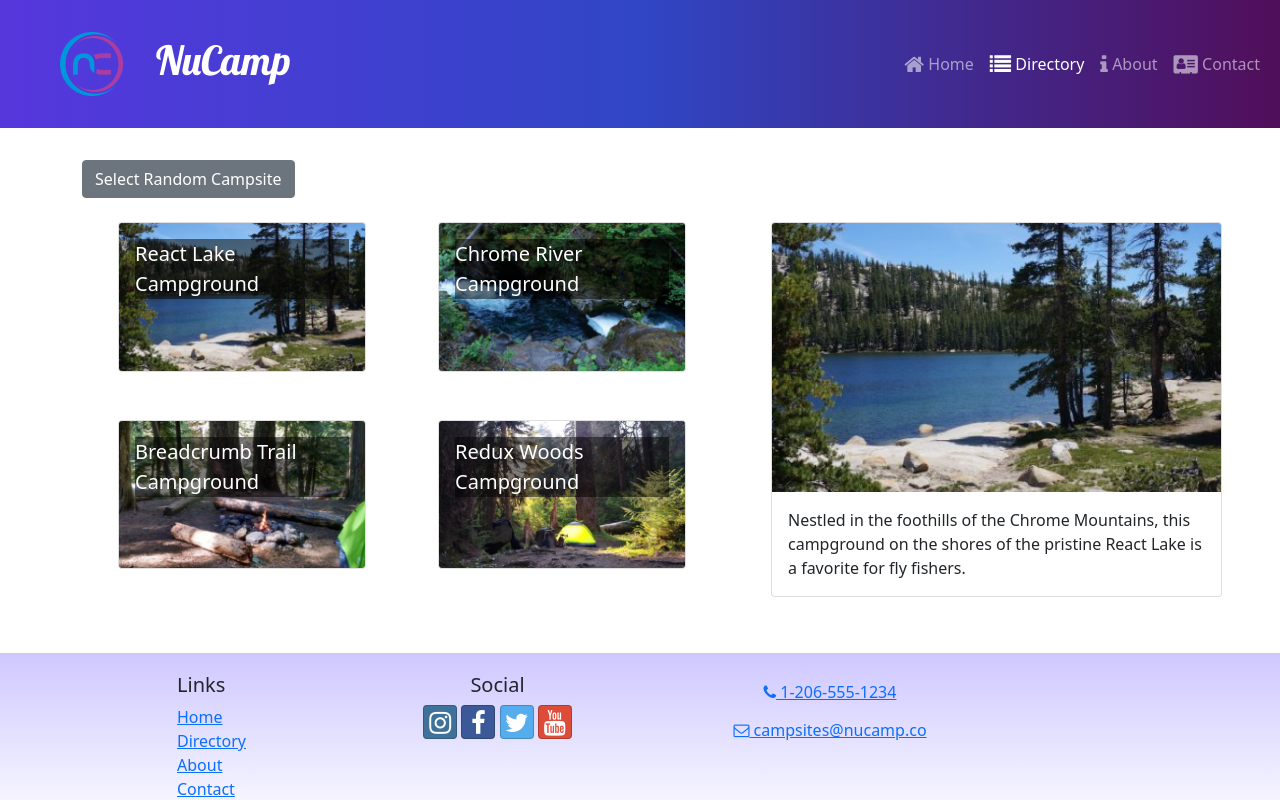
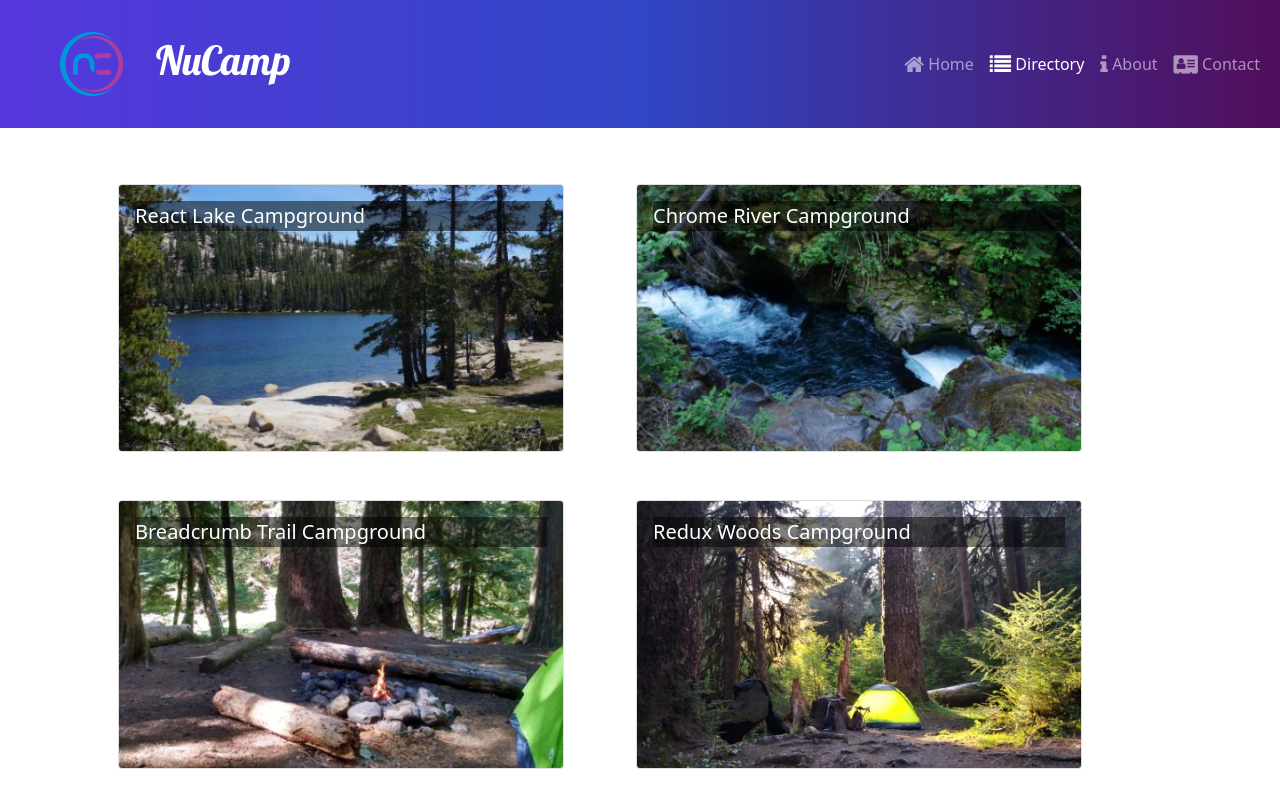
Before and after one commit to Chad-Graham/nucampreactsite, a React (Create React App) app: page /directory in a window 1280 px wide. Shown: the top 800 px of the page. Built offline with nearby package versions, Linux system fonts and the light colour scheme.

Commit message:
CampsiteDetailPage with useParams

```diff
--- a/src/App.js
+++ b/src/App.js
@@ -5,6 +5,7 @@
 import Footer from './components/Footer';
 import CampsitesDirectoryPage from './pages/CampsitesDirectoryPage';
 import './App.css';
+import CampsiteDetailPage from './pages/CampsiteDetailPage';
 
 function App() {
   return (
@@ -14,6 +15,10 @@
         <Route path='/' element={<HomePage />} />
         <Route path='contact' element={<ContactPage />} />
         <Route path='directory' element={<CampsitesDirectoryPage />} />
+        <Route
+          path='directory/:campsiteId'
+          element={<CampsiteDetailPage />}
+        />
       </Routes>
       <Footer />
     </div>
--- a/src/features/campsites/CampsiteCard.js
+++ b/src/features/campsites/CampsiteCard.js
@@ -1,10 +1,10 @@
 import { Card, CardImg, CardImgOverlay, CardTitle } from 'reactstrap';
-
-
+import { Link } from 'react-router-dom';
 
 const CampsiteCard = ({campsite}) => {
-  const { image, name } = campsite;
+  const { id, image, name } = campsite;
   return (
+    <Link to={`${id}`}>
     <Card>
       <CardImg
         width='100%'
@@ -15,6 +15,7 @@
         <CardTitle>{name}</CardTitle>
       </CardImgOverlay>
     </Card>
+    </Link>
   );
 }
 
--- a/src/features/campsites/CampsitesList.js
+++ b/src/features/campsites/CampsitesList.js
@@ -4,7 +4,6 @@
 
 const CampsitesList = () => {
     const campsites = selectAllCampsites();
-
     return (
         <Row className='ms-auto'>
             {campsites.map((campsite) => {
@@ -15,7 +14,7 @@
                 );
             })}
         </Row>
-    )
+    );
 };
 
 export default CampsitesList;
--- a/src/features/campsites/campsitesSlice.js
+++ b/src/features/campsites/campsitesSlice.js
@@ -4,8 +4,8 @@
     return CAMPSITES;
 };
 
-export const selectRandomCampsite = () => {
-    return CAMPSITES[Math.floor(CAMPSITES.length * Math.random())];
+export const selectCampsiteById = (id) => {
+    return CAMPSITES.find((campsite) => campsite.id === parseInt(id));
 };
 
 export const selectFeaturedCampsite = () => {
--- /dev/null
+++ b/src/pages/CampsiteDetailPage.js
@@ -0,0 +1,19 @@
+import { Container, Row } from 'reactstrap';
+import { useParams } from 'react-router-dom';
+import { selectCampsiteById } from '../features/campsites/campsitesSlice';
+import CampsiteDetail from '../features/campsites/CampsiteDetail';
+
+const CampsiteDetailPage = () => {
+    const { campsiteId } = useParams();
+    const campsite = selectCampsiteById(campsiteId);
+
+    return (
+        <Container>
+            <Row>
+                <CampsiteDetail campsite={campsite} />
+            </Row>
+        </Container>
+    );
+};
+
+export default CampsiteDetailPage;
--- a/src/pages/CampsitesDirectoryPage.js
+++ b/src/pages/CampsitesDirectoryPage.js
@@ -1,29 +1,10 @@
-import { Container, Row, Col, Button } from 'reactstrap';
-import CampsiteDetail from '../features/campsites/CampsiteDetail';
+import { Container } from 'reactstrap';
 import CampsitesList from '../features/campsites/CampsitesList';
-import { selectRandomCampsite } from '../features/campsites/campsitesSlice';
 
 const CampsitesDirectoryPage = () => {
-    let selectedCampsite = selectRandomCampsite();
-
-    const toggleCampsite = () => {
-        selectedCampsite = selectRandomCampsite();
-        console.log(selectedCampsite);
-    };
-
     return (
         <Container>
-            <Button onClick={() => toggleCampsite()}>
-                Select Random Campsite
-            </Button>
-            <Row>
-                <Col sm='5' md='7'>
-                    <CampsitesList />
-                </Col>
-                <Col sm='7' md='5'>
-                    <CampsiteDetail campsite={selectedCampsite} />
-                </Col>
-            </Row>
+            <CampsitesList />
         </Container>
     );
 };
```
